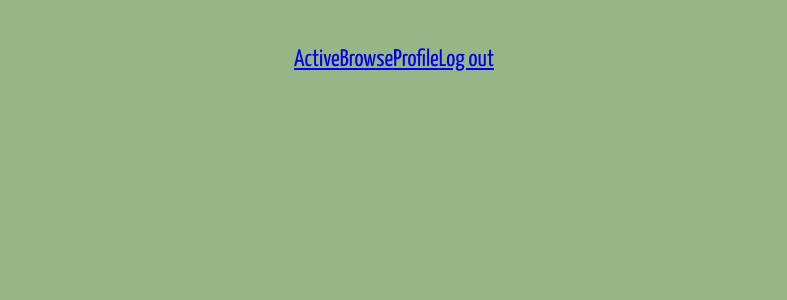
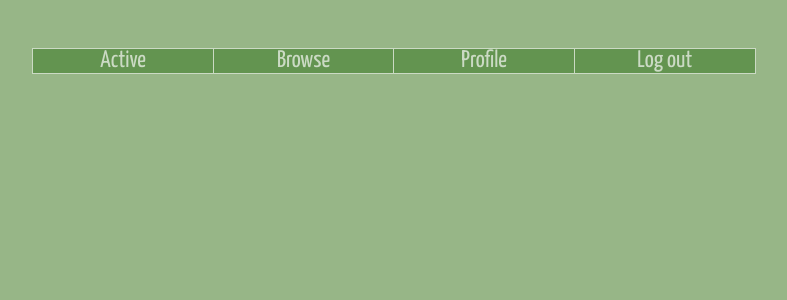
Before and after one commit to Replate2/Frontend, a React (Create React App) app: page /volunteer in a window 1280 px wide. Shown: the top 300 px of the page, without its empty margins (246-1033 px from the left). Built offline with nearby package versions, Linux system fonts and the light colour scheme; a web font is replaced by a local one.

Commit message:
styled nav.js

```diff
--- a/src/components/main.js
+++ b/src/components/main.js
@@ -26,7 +26,7 @@ const Main = ({role}) => {
     let history = useHistory();
 
     useEffect(() => {
-        console.log(defaultProfile(role));
+        //console.log(defaultProfile(role));
         setProfile(defaultProfile(role));
         setUserID(defaultProfile(role).id);
     }, [role]);
--- a/src/components/nav.js
+++ b/src/components/nav.js
@@ -1,17 +1,18 @@
 import React from "react";
 import { NavLink } from "react-router-dom";
+import StyledNav from "./styled/StyledNav";
 
 // view profile {props: profile data, profile type (donor or volunteer)}
 
 const Nav = ({role}) => {
     return(
-        <nav>
+        <StyledNav>
             <NavLink to="../active/">Active</NavLink>
             {role === "volunteer" && <NavLink to="../browse/">Browse</NavLink>}
             {role === "donor" && <NavLink to="../new/">Create</NavLink>}
             <NavLink to="../profile/">Profile</NavLink>
             <NavLink to="/">Log out</NavLink>
-        </nav>
+        </StyledNav>
     );
 }
 
--- a/src/components/styled/StyledMain.js
+++ b/src/components/styled/StyledMain.js
@@ -6,7 +6,7 @@ const StyledMain = styled.div`
     flex-direction: column;
     align-items: center;
 
-    padding-top: ${props => props.theme.margin.large};
+    /*padding-top: ${props => props.theme.margin.large};*/
 
     @media (max-width: 500px){
         width: 100%;
--- /dev/null
+++ b/src/components/styled/StyledNav.js
@@ -0,0 +1,41 @@
+import styled from "styled-components";
+
+const StyledNav = styled.nav`
+    width: 80%;
+    display: flex;
+    flex-direction: row;
+    justify-content: center;
+    align-items: center;
+
+    padding: ${props => props.theme.margin.large};
+
+    a{
+        width: 100%;
+        flex-shrink: 1;
+
+        color: ${props => props.theme.color.section};
+        background-color: ${props => props.theme.background.section};
+
+        text-decoration: none;
+
+        border-style: solid;
+        border-color: currentColor;
+        border-width: 1px 1px 1px 0px;
+        text-align: center;
+    }
+
+    a:first-child{
+        border-width: 1px;
+    }
+
+    @media (max-width: 500px){
+        width: 100%;
+        flex-direction: column;
+
+        a{
+            border-width: 0px 1px 1px 1px;
+        }
+    }
+`;
+
+export default StyledNav;
```
